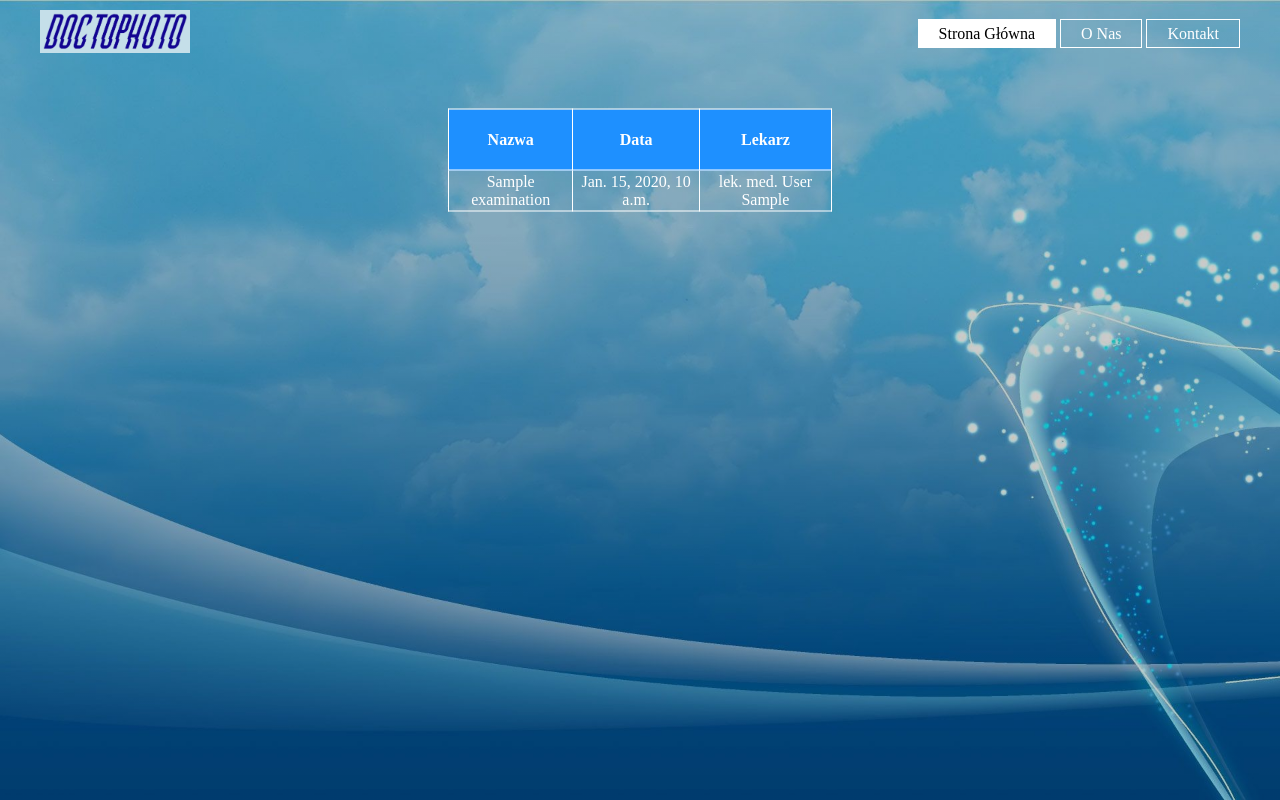
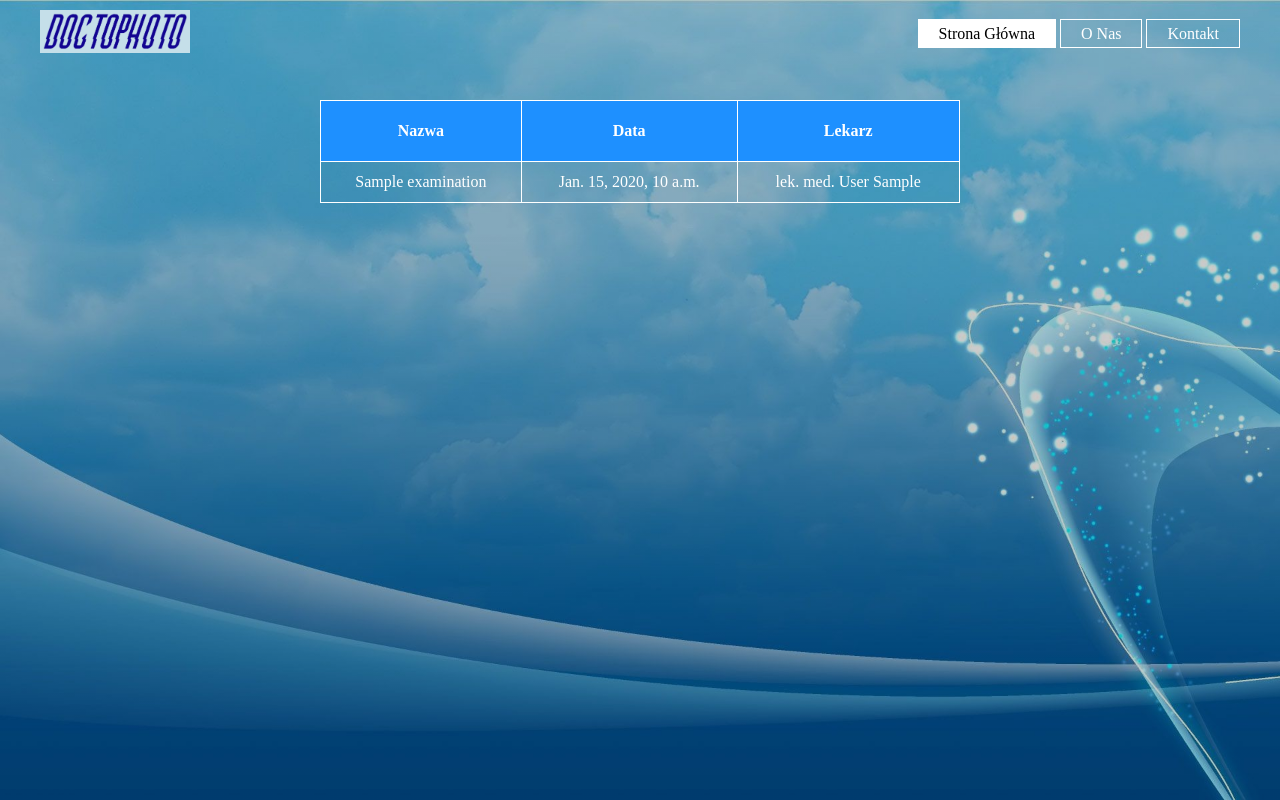
Before and after one commit to wskarbek/doctophoto, a Django app: page /dtp/index in a window 1280 px wide. Run offline with Django 3.2, Linux system fonts and the light colour scheme; data comes from the database, SQL or seed files in the repository; tables that the repository leaves empty hold one stand-in row (values such as "Sample post"); parts of the project's set-up code (start-up, migrations or seed data) failed here and were passed over.

Commit message:
some css fixes

```diff
--- a/dtp/static/dtp/style.css
+++ b/dtp/static/dtp/style.css
@@ -47,6 +47,7 @@ header {
 
  .main {
      max-width: 1200px;
+     height: 100px;
      margin: auto;
  }
 
@@ -165,11 +166,9 @@ header {
  }
 
 .container .table{
-    position: absolute;
-    top: 40%;
-    transform: translate(-50%,-50%);
     color: white;
     width: 50%;
+    margin-left: 25%;
  }
 
 table, th, td {
--- a/dtp/templates/dtp/examination.html
+++ b/dtp/templates/dtp/examination.html
@@ -12,7 +12,7 @@
                 <img src="{%  static 'dtp/images/logo.png' %}">
             </div>
             <ul>
-                <li class="active"><a href="index"><- powrót do badań</a></li>
+                <li class="active"><a href="../index"><- powrót do badań</a></li>
                 <li><a href="welcome">Strona Główna</a></li>
                 <li><a href="about">O Nas</a></li>
                 <li><a href="contact">Kontakt</a></li>
@@ -20,8 +20,8 @@
         </div>
 
         <div class="container">
-            <div class="table" style="left: 55%;">
-                <table style="width: 80%; pointer-events:none;">
+            <div class="table">
+                <table style="pointer-events:none;">
                     <tr>
                         <th colspan="3">Zdjęcia RTG</th>
                     </tr>
--- a/dtp/templates/dtp/index.html
+++ b/dtp/templates/dtp/index.html
@@ -18,15 +18,15 @@
             </ul>
         </div>
         <div class="container">
-            <div class="table" style="left: 60%; top:20%;">
-                <table style="width: 60%">
+            <div class="table" style="top:20%;">
+                <table style="width:100%">
                     <tr style="pointer-events:none;">
                         <th>Nazwa</th>
                         <th>Data</th>
                         <th>Lekarz</th>
                     </tr>
                     {% for item in examination_list %}
-                    <tr onclick="window.location='examination';" style="cursor:pointer;">
+                    <tr onclick="window.location='examination/{{ item.id }}';" style="cursor:pointer;">
                         <td class="piwo">{{ item.title }}</td>
                         <td>{{ item.pub_date }}</td>
                         <td>{{ item.doctor.title.short }} {{ item.doctor.user.last_name }} {{ item.doctor.user.first_name }}</td>
```
